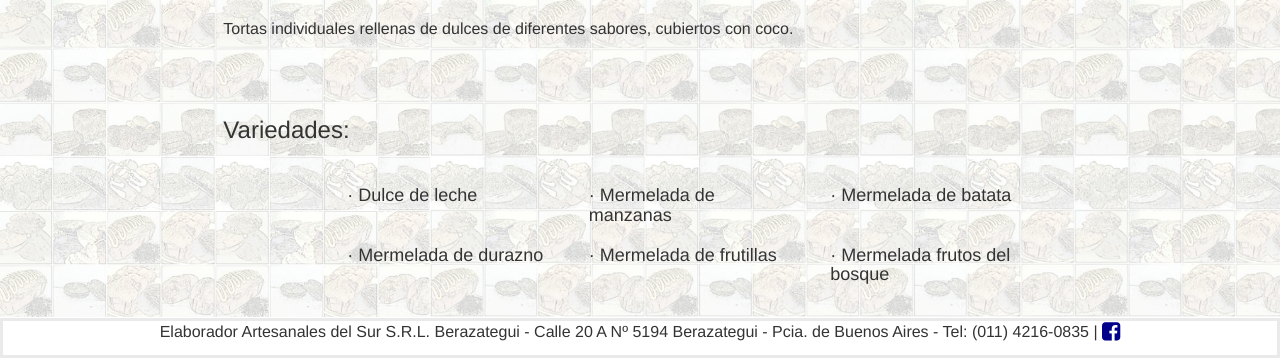
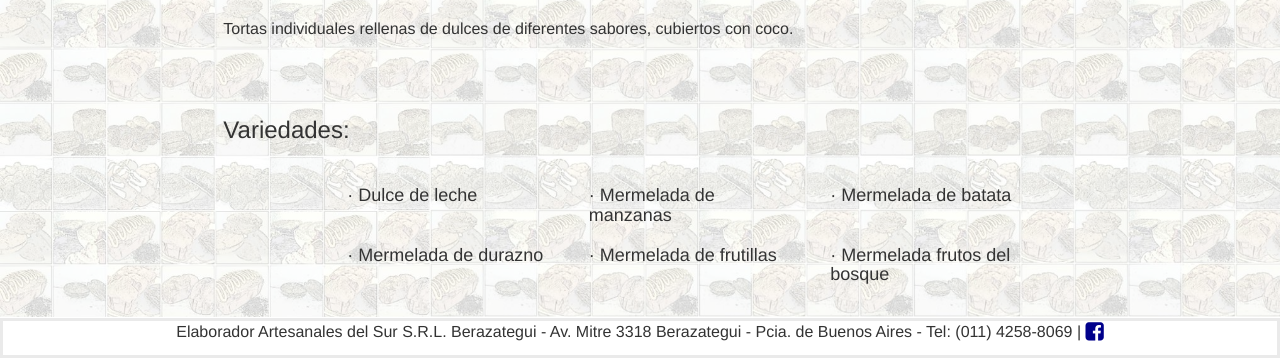
Before and after one commit to BreadNet/breadnet.github.io, a plain HTML site: page build/Bocados.html in a window 1280 px wide. Shown: the part 468-826 px from the top of the page. Drawn offline with nearby package versions, Linux system fonts and the light colour scheme.

Commit message:
Automated Rebuild

```diff
--- a/build/Bocados.html
+++ b/build/Bocados.html
@@ -142,7 +142,7 @@
     </div>
 
     <footer class='text-center'>
-      <p>Elaborador Artesanales del Sur S.R.L. Berazategui - Calle 20 A Nº 5194 Berazategui - Pcia. de Buenos Aires - Tel: (011) 4216-0835 | <a href="https://facebook.com/breadnet"><i style='color: darkblue;' class="fa fa-facebook-square fa-lg"></i></a></p>
+      <p>Elaborador Artesanales del Sur S.R.L. Berazategui - Av. Mitre 3318 Berazategui - Pcia. de Buenos Aires - Tel: (011) 4258-8069 | <a href="https://facebook.com/breadnet"><i style='color: darkblue;' class="fa fa-facebook-square fa-lg"></i></a></p>
     </footer>
   </body>
 </html>
```
Also changed, not shown: build/Saladitos.html (+1 -1 lines), build/alfajores.html (+1 -1 lines), build/chiffones.html (+1 -1 lines), build/contact.html (+2 -2 lines), build/galletitas.html (+1 -1 lines), build/index.html (+1 -1 lines), build/panes.html (+1 -1 lines), build/quienes_somos.html (+1 -1 lines).
